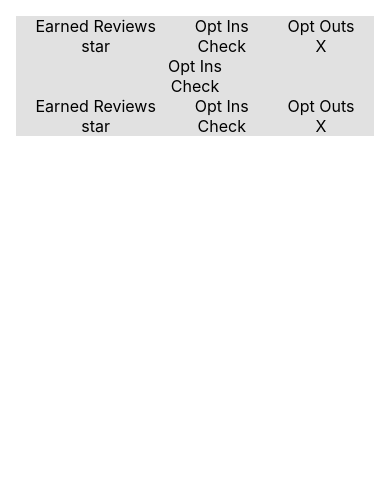
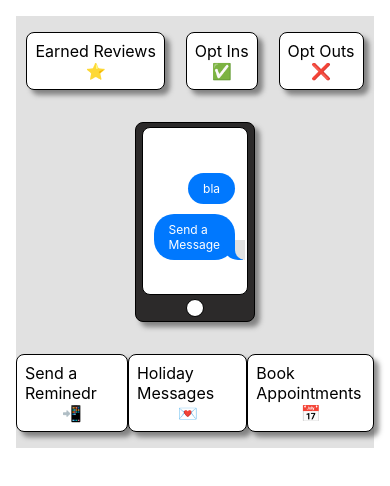
Before and after one commit to cleph01/tap-2-reach, a Next.js app: page /business/dash in a window 390 px wide. Shown: the top 486 px of the page. Built offline with nearby package versions, Linux system fonts and the light colour scheme.

Commit message:
Dashboard setup with buttons, center cell phone, and shadows - first layout interation

```diff
--- /dev/null
+++ b/components/business/dash/CellPhoneBox.js
@@ -0,0 +1,20 @@
+import React from "react";
+
+import styles from "../../../styles/components/business/dash/CellPhoneBox.module.scss";
+function CellPhoneBox({ optionName, emoji }) {
+    return (
+        <div className={styles.container}>
+            <div className={styles.screen_wrapper}>
+                <div className={`${styles.mine} ${styles.messages}`}>
+                    <div className={styles.message}>bla</div>
+                    <div className={`${styles.message} ${styles.last}`}>
+                        Send a Message
+                    </div>
+                </div>
+            </div>
+            <div className={styles.iphone_button}></div>
+        </div>
+    );
+}
+
+export default CellPhoneBox;
--- a/pages/business/dash.js
+++ b/pages/business/dash.js
@@ -1,6 +1,7 @@
 import React from "react";
 
 import OptionBox from "../../components/business/dash/OptionBox";
+import CellPhoneBox from "../../components/business/dash/CellPhoneBox";
 
 import styles from "../../styles/Dash.module.scss";
 
@@ -9,21 +10,21 @@ function dash() {
         <div className={styles.container}>
             <div className={styles.wrapper}>
                 <div className={styles.header}>
-                    <OptionBox optionName="Earned Reviews" emoji="star" />
+                    <OptionBox optionName="Earned Reviews" emoji="⭐" />
 
-                    <OptionBox optionName="Opt Ins" emoji="Check" />
+                    <OptionBox optionName="Opt Ins" emoji="✅" />
 
-                    <OptionBox optionName="Opt Outs" emoji="X" />
+                    <OptionBox optionName="Opt Outs" emoji="❌" />
                 </div>
                 <div className={styles.body}>
-                    <OptionBox optionName="Opt Ins" emoji="Check" />
+                    <CellPhoneBox optionName="Send Blast" emoji="cell" />
                 </div>
                 <div className={styles.footer}>
-                    <OptionBox optionName="Earned Reviews" emoji="star" />
+                    <OptionBox optionName="Send a Reminedr" emoji="📲" />
 
-                    <OptionBox optionName="Opt Ins" emoji="Check" />
+                    <OptionBox optionName="Holiday Messages" emoji="💌" />
 
-                    <OptionBox optionName="Opt Outs" emoji="X" />
+                    <OptionBox optionName="Book Appointments" emoji="📅" />
                 </div>
             </div>
         </div>
--- a/styles/Dash.module.scss
+++ b/styles/Dash.module.scss
@@ -17,21 +17,23 @@
             flex-direction: row;
             justify-content: space-around;
             width: 100%;
+            margin: 1rem;
         }
 
         .body {
             display: flex;
-            flex-direction: column;
-            align-items: center;
-            justify-content: center;
+            flex-direction: row;
+            justify-content: space-around;
+            width: 100%;
+            margin: 1rem;
         }
 
         .footer {
             display: flex;
             flex-direction: row;
             justify-content: space-around;
-            align-items: center;
             width: 100%;
+            margin: 1rem;
         }
     }
 }
--- /dev/null
+++ b/styles/components/business/dash/CellPhoneBox.module.scss
@@ -0,0 +1,103 @@
+.container {
+    display: flex;
+    flex-direction: column;
+    justify-content: flex-start;
+    align-items: center;
+    width: 120px;
+    height: 200px;
+    border: 1px solid #000000;
+    border-radius: 0.5rem;
+    background-color: #2c2a2a;
+    box-shadow: 5px 5px 5px rgba(68, 68, 68, 0.6);
+
+    .screen_wrapper {
+        display: flex;
+        flex-direction: column;
+        justify-content: center;
+        border: 1px solid #000000;
+        border-radius: 0.5rem;
+        margin-top: 0.25rem;
+        padding: 0.75rem;
+        width: 90%;
+        height: 85%;
+        font-size: 0.75rem;
+        background-color: #ffffff;
+
+        .messages {
+            margin-top: 10px;
+            display: flex;
+            flex-direction: column;
+        }
+
+        .message {
+            border-radius: 20px;
+            padding: 8px 15px;
+            margin-top: 5px;
+            margin-bottom: 5px;
+            display: inline-block;
+            text-align: left;
+        }
+
+        .mine {
+            align-items: flex-end;
+        }
+
+        .mine .message {
+            color: white;
+            margin-left: 2%;
+            background: rgb(0, 120, 254);
+            position: relative;
+        }
+
+        .mine .message.last:before {
+            content: "";
+            position: absolute;
+            z-index: 0;
+            bottom: 0;
+            right: -8px;
+            height: 20px;
+            width: 20px;
+            background: rgb(0, 120, 254);
+            border-bottom-left-radius: 15px;
+        }
+
+        .mine .message.last:after {
+            content: "";
+            position: absolute;
+            z-index: 1;
+            bottom: 0;
+            right: -10px;
+            width: 10px;
+            height: 20px;
+            background: #e1e1e1;
+            border-bottom-left-radius: 10px;
+        }
+
+        .mine .error-message {
+            color: white;
+            margin-left: 25%;
+            background: #aa3311;
+            position: relative;
+        }
+
+        .chat {
+            width: 80%;
+            border: solid 1px #eee;
+            display: flex;
+            flex-direction: column;
+            margin-top: 25px;
+            padding: 10px;
+            border: 1px solid #000;
+            border-radius: 5px;
+            // box-shadow: 5px 5px 5px rgba(68, 68, 68, 0.6);
+        }
+    }
+
+    .iphone_button {
+        padding: 0.5rem;
+        border: 1px solid #000000;
+        border-radius: 50%;
+        margin-top: 0.25rem;
+        background-color: #ffffff;
+    }
+}
--- a/styles/components/business/dash/OptionBox.module.scss
+++ b/styles/components/business/dash/OptionBox.module.scss
@@ -8,5 +8,10 @@
         flex-direction: column;
         align-items: center;
         justify-content: center;
+        background-color: #ffffff;
+        border: 1px solid #000000;
+        border-radius: 0.5rem;
+        padding: 0.5rem;
+        box-shadow: 5px 5px 5px rgba(68, 68, 68, 0.6);
     }
 }
```
